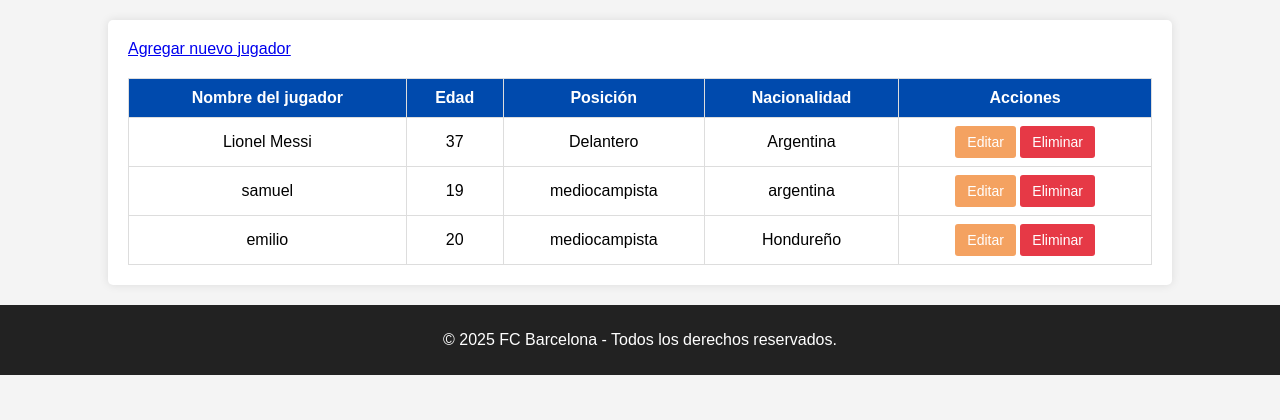
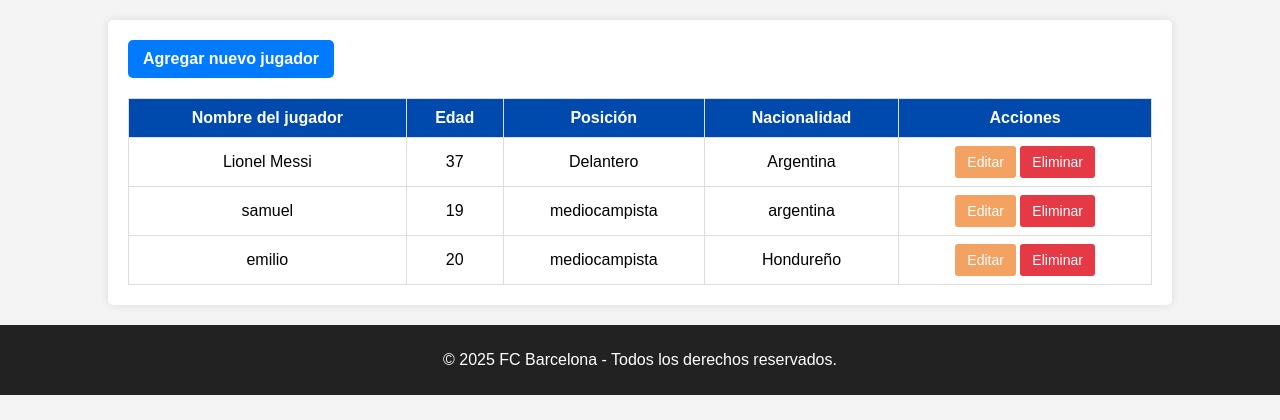
Before and after one commit to Samessi/lab1C2, a PHP site: page / in a window 1280 px wide. Shown: the part 110-530 px from the top of the page. Run offline with PHP 8.4, Linux system fonts and the light colour scheme; data comes from the database, SQL or seed files in the repository.

Commit message:
Update styles.css

```diff
--- a/styles.css
+++ b/styles.css
@@ -100,3 +100,16 @@ footer {
 .save{
     background-color: #f4a261;
 }
+.add {
+    display: inline-block; /* Asegura que sea visible */
+    padding: 10px 15px;
+    background-color: #007bff; /* Azul */
+    color: white;
+    text-decoration: none;
+    border-radius: 5px;
+    font-weight: bold;
+}
+
+.add:hover {
+    background-color: #0056b3; /* Azul oscuro */
+}
```
